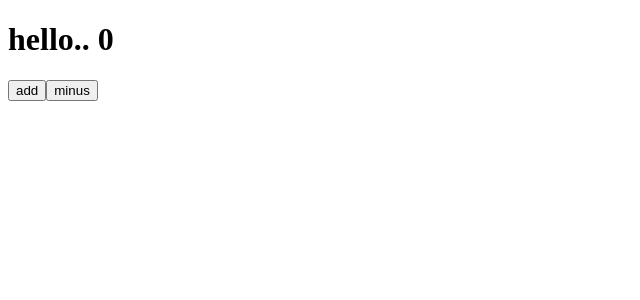
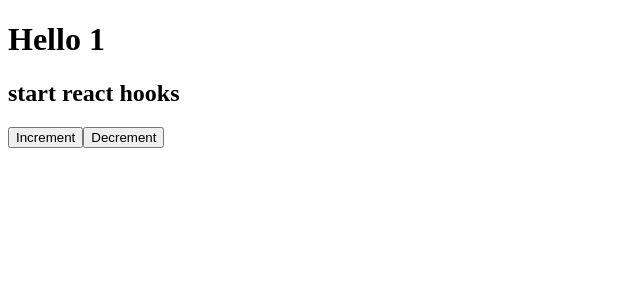
Before and after one commit to overaction/react_hooks, a React (Create React App) app: page / in a window 1280 px wide. Shown: the top 300 px of the page, without its empty margins (0-640 px from the left). Built offline with nearby package versions, Linux system fonts and the light colour scheme.

Commit message:
1. class component vs functional component
using react hooks #1 useState

```diff
--- a/src/App.js
+++ b/src/App.js
@@ -1,36 +1,38 @@
-import React, {Component, useState} from 'react';
-import PropTypes from 'prop-types';
+import React, { Component, useState } from 'react';
 
-class App extends React.Component {
-    constructor(props) {
-      super(props);
-      console.log('constructor');
+function App() {
+  const [item, setItem] = useState(1);
+  const incrementItem = () => setItem(item+1);
+  const decrementItem = () => setItem(item-1);
+  return (
+    <div className="app">
+      <h1>Hello {item}</h1>
+      <h2>start react hooks</h2>
+      <button onClick={incrementItem}>Increment</button>
+      <button onClick={decrementItem}>Decrement</button>
+    </div>
+  )
 }
+
+class AppUgly extends React.Component {
   state = {
-      count: 0
-    };
-    add = () => {
-      this.setState(current => ({count: current.count + 1}))
-    };
-    remove = () => {
-      this.setState(current => ({count : current.count -1}));
-    };
-    componentDidMount() {
-      console.log('component rendered');
+    item: 1
   }
-    componentDidUpdate() {
-      console.log('i just updated');
+  incrementItem = () => {
+    this.setState(current => ({item: current.item + 1}));
   }
-    componentWillUnmount() {
-      console.log('goodbye');
+  decrementItem = () => {
+    this.setState(current => ({item: current.item + -1}));
   }
+
   render() {
-      console.log('hello.. rendering');
+    const {item} = this.state;
     return (
-        <div>
-          <h1>hello.. {this.state.count}</h1>
-          <button onClick={this.add}>add</button>
-          <button onClick={this.remove}>minus</button>
+      <div className="app">
+        <h1>Hello {item}</h1>
+        <h2>start react hooks</h2>
+        <button onClick={this.incrementItem}>Increment</button>
+        <button onClick={this.decrementItem}>Decrement</button>
       </div>
     )
   }
```
Lines whose indentation alone changed are shown as unchanged.
